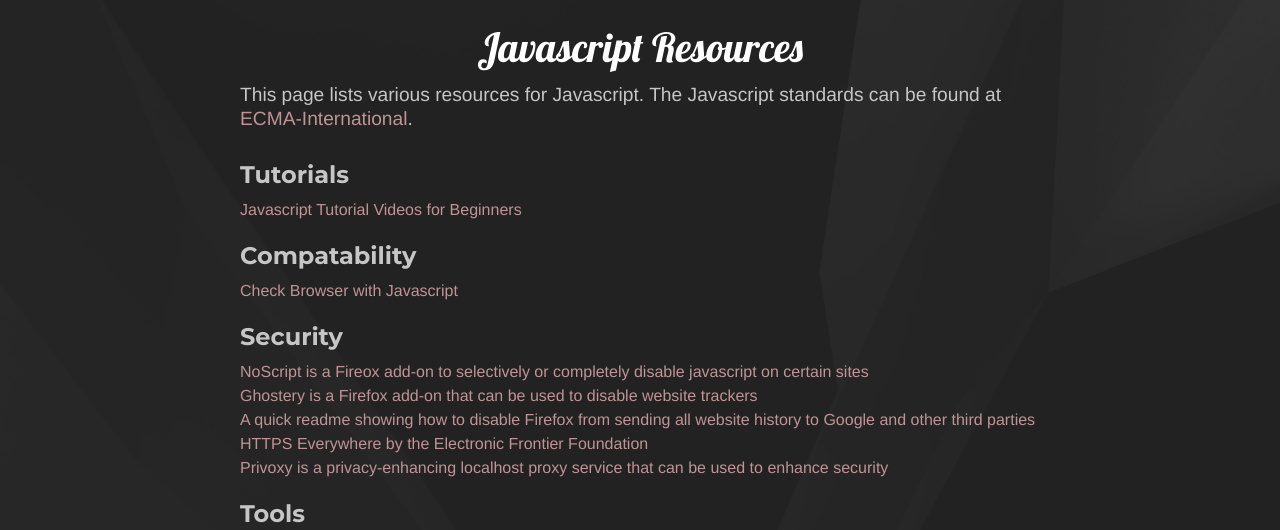
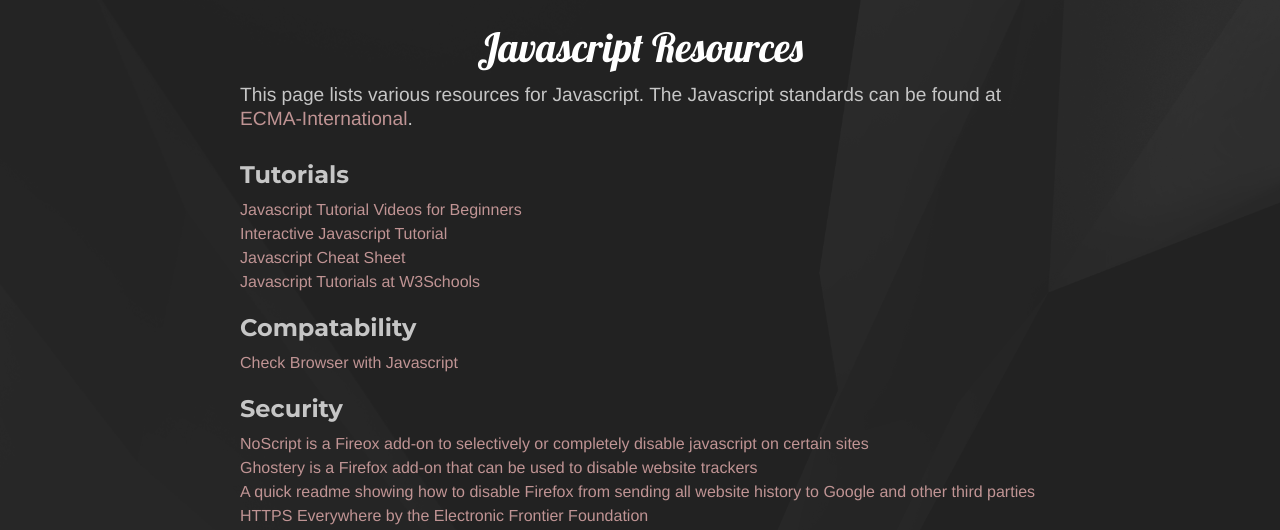
Before and after one commit to Tahlian/CS3500, a PHP site: page /Javascript_Resources.php in a window 1280 px wide. Shown: the part 65-595 px from the top of the page. Run offline with PHP 8.4, Linux system fonts and the light colour scheme.

Commit message:
added some websites to Javascript Resources under tutorials

```diff
--- a/Javascript_Resources.php
+++ b/Javascript_Resources.php
@@ -16,6 +16,9 @@
 	<h4>Tutorials</h4>
 	<ul>
 		<li><a href="https://www.thenewboston.com/videos.php?cat=10">Javascript Tutorial Videos for Beginners</a></li>
+		<li><a href="http://learn-js.org">Interactive Javascript Tutorial</a></li>
+		<li><a href="http://overapi.com/javascript/">Javascript Cheat Sheet</a></li>
+		<li><a href="http://www.w3schools.com/js/default.asp">Javascript Tutorials at W3Schools</a></li>
 	</ul>
 	<h4>Compatability</h4>
 	<ul>
```
